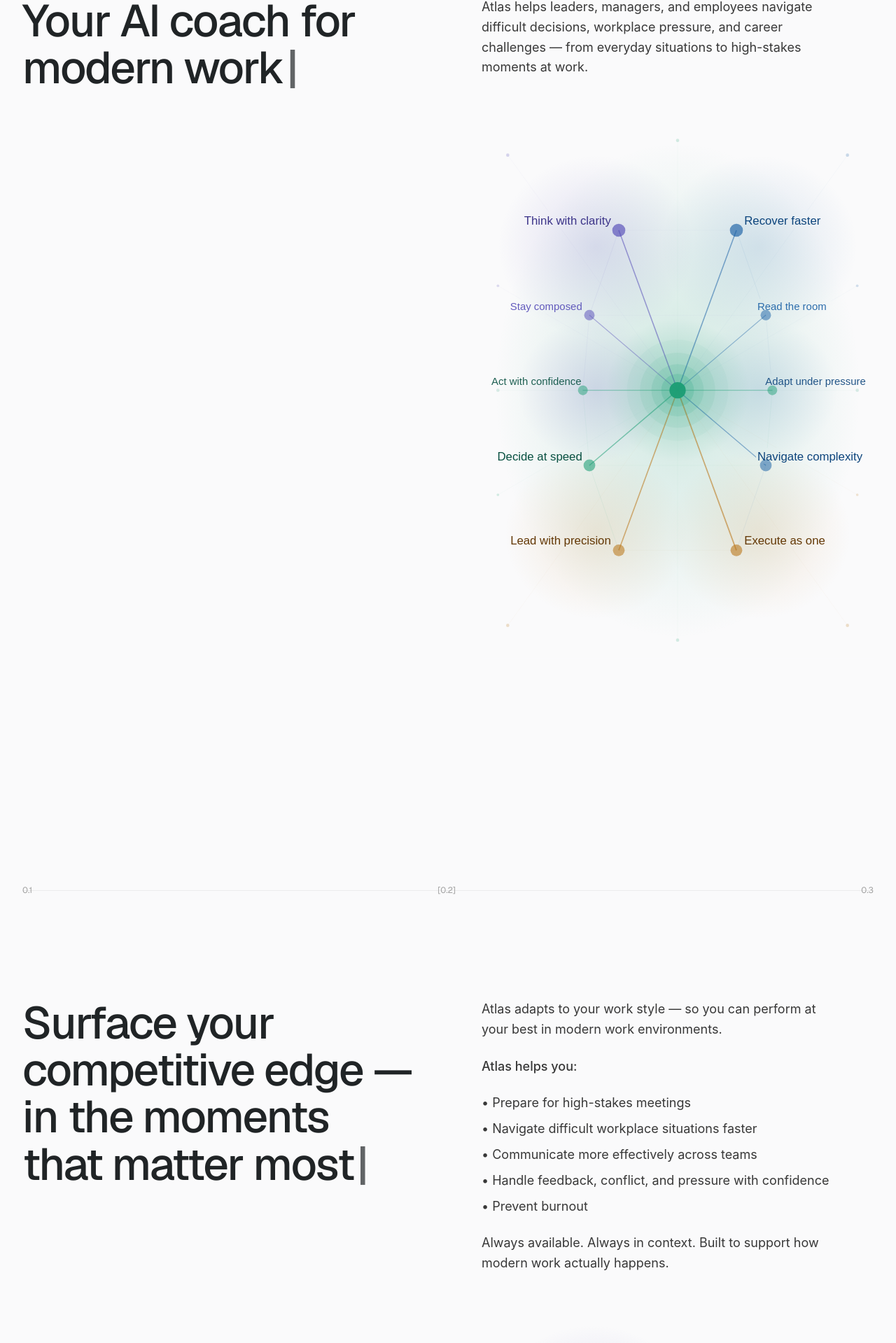
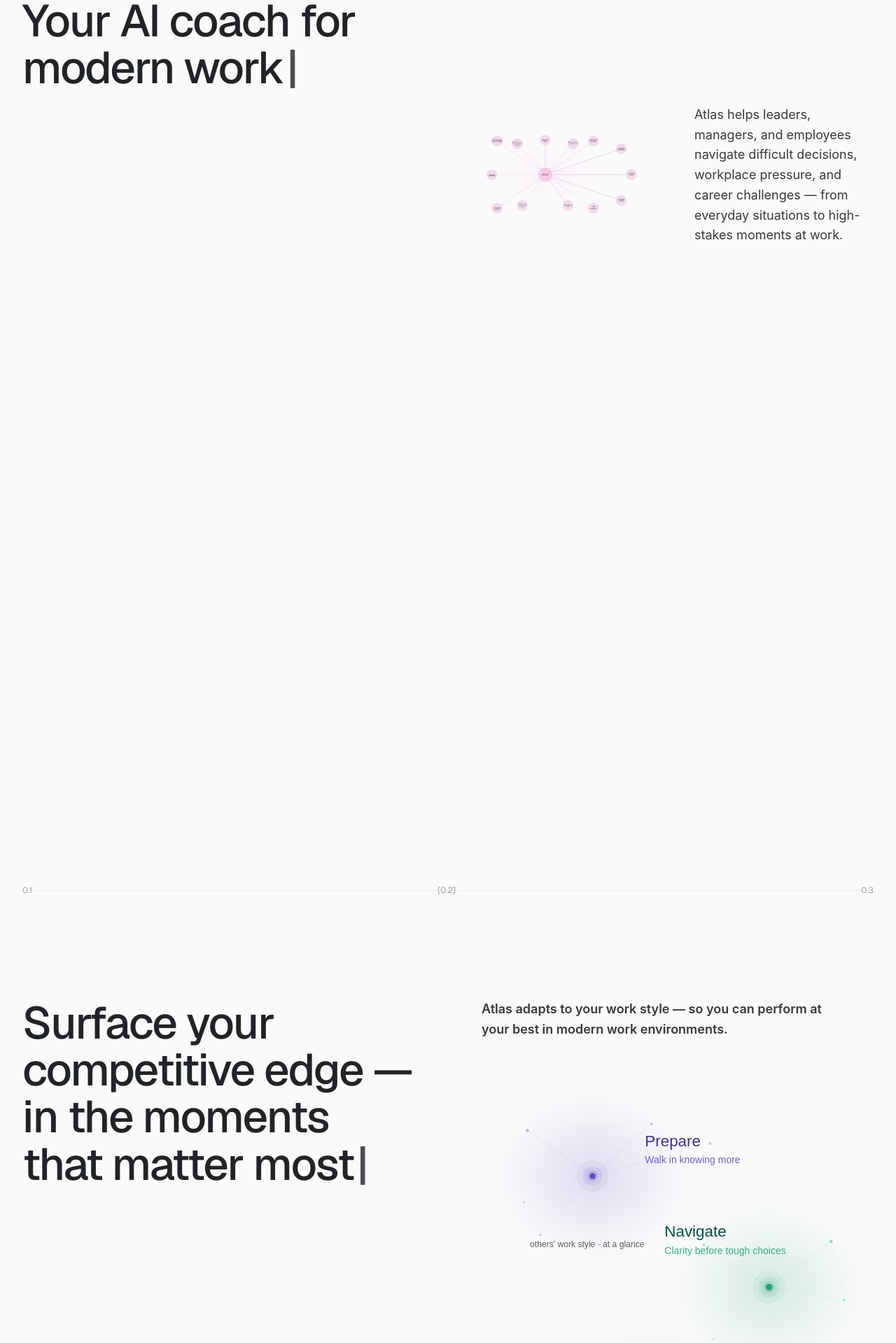
Before and after one commit to martamindacc/v0-Atlas-website-, a Next.js app: page /atlas/professional in a window 1280 px wide. Shown: the part 948-2867 px from the top of the page at 70% size. Built offline with nearby package versions, Linux system fonts and the light colour scheme.

Commit message:
feat: revamp right column layout and add new diagram image
Updated text content and restructured layout for better visual flow.

```diff
--- a/app/atlas/professional/page.tsx
+++ b/app/atlas/professional/page.tsx
@@ -160,18 +160,26 @@ export default function AtlasProfessional() {
 
           {/* RIGHT COLUMN (SCROLL CONTENT) */}
           <div className="min-w-0">
-            <div className="text-[16px] md:text-[18px] leading-[1.6] text-[#383838] space-y-6 max-w-[520px]" style={{fontFamily: "Inter, sans-serif"}}>
-              <p>
-                Atlas helps leaders, managers, and employees navigate difficult decisions, workplace pressure, and career challenges — from everyday situations to high-stakes moments at work.
-              </p>
-            </div>
-
-            <div className="mt-8 md:mt-16">
-              <img
-                src="/images/atlas_individual_outcomes.svg"
-                alt="Atlas thinking partner"
-                className="w-full"
-              />
+            <div className="flex flex-col md:grid md:grid-cols-2 gap-8 md:gap-12 items-center">
+              {/* Image */}
+              <div className="w-full md:w-auto flex items-center justify-center">
+                <img
+                  src="/images/atlas_horizontal_diagram_pink.svg"
+                  alt="Atlas capabilities diagram"
+                  className="w-full h-auto md:w-[509px] md:h-[509px] object-contain"
+                />
+              </div>
+              {/* Text */}
+              <div className="flex items-center">
+                <div className="max-w-[420px]">
+                  <p
+                    className="text-[16px] md:text-[18px] leading-[1.6] text-[#383838]"
+                    style={{ fontFamily: "Inter, sans-serif" }}
+                  >
+                    Atlas helps leaders, managers, and employees navigate difficult decisions, workplace pressure, and career challenges — from everyday situations to high-stakes moments at work.
+                  </p>
+                </div>
+              </div>
             </div>
           </div>
 
@@ -211,21 +219,8 @@ export default function AtlasProfessional() {
           {/* RIGHT COLUMN (SCROLL CONTENT) */}
           <div className="min-w-0">
             <div className="text-[16px] md:text-[18px] leading-[1.6] text-[#383838] space-y-6 max-w-[520px]" style={{fontFamily: "Inter, sans-serif"}}>
-              <p>
+              <p className="font-semibold">
                 Atlas adapts to your work style — so you can perform at your best in modern work environments.
-              </p>
-              <p className="font-medium">
-                Atlas helps you:
-              </p>
-              <ul className="space-y-2">
-                <li>• Prepare for high-stakes meetings</li>
-                <li>• Navigate difficult workplace situations faster</li>
-                <li>• Communicate more effectively across teams</li>
-                <li>• Handle feedback, conflict, and pressure with confidence</li>
-                <li>• Prevent burnout</li>
-              </ul>
-              <p>
-                Always available. Always in context. Built to support how modern work actually happens.
               </p>
             </div>
 
```
Also changed, not shown: public/images/atlas_horizontal_diagram_pink.svg (added).
